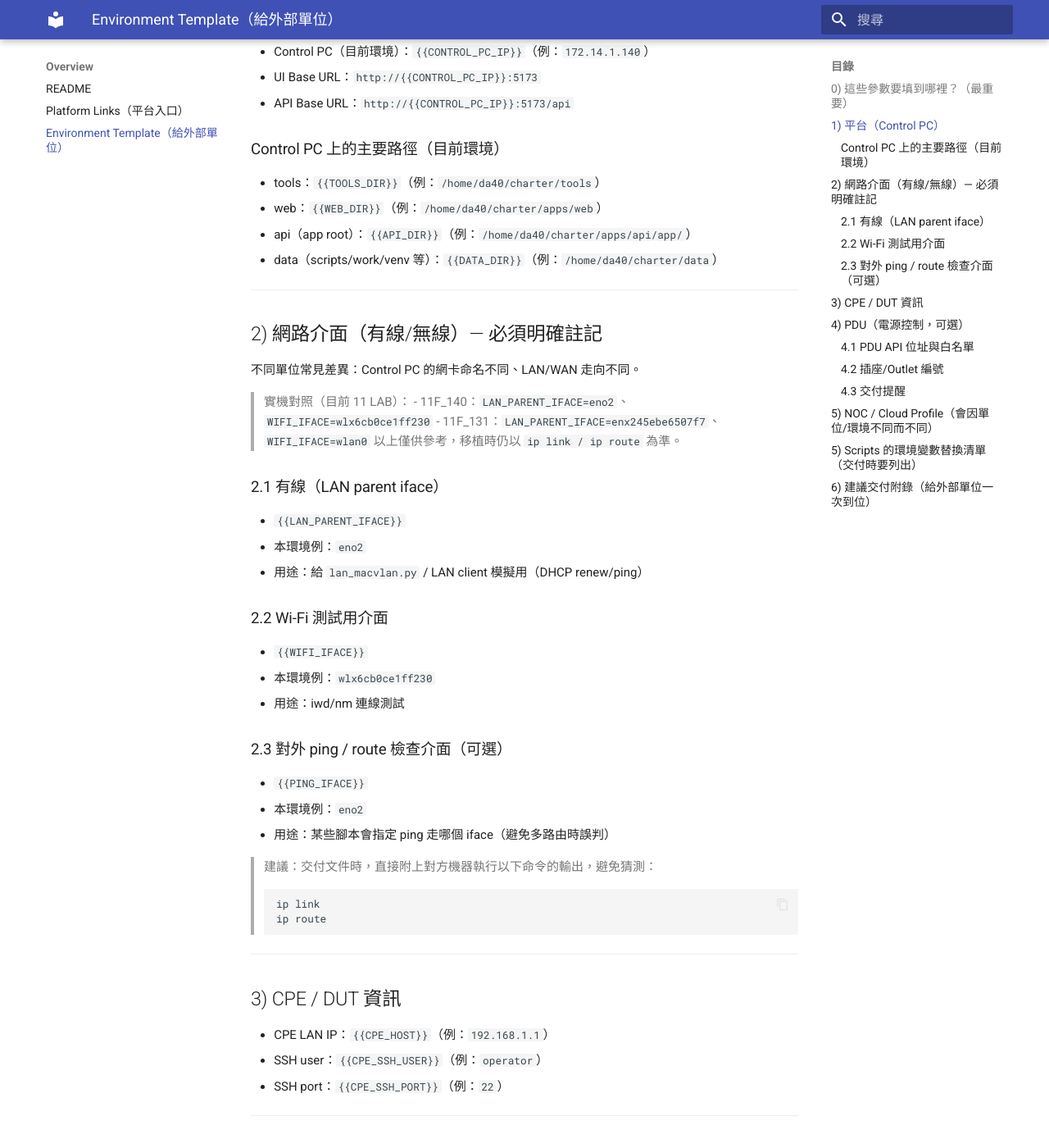
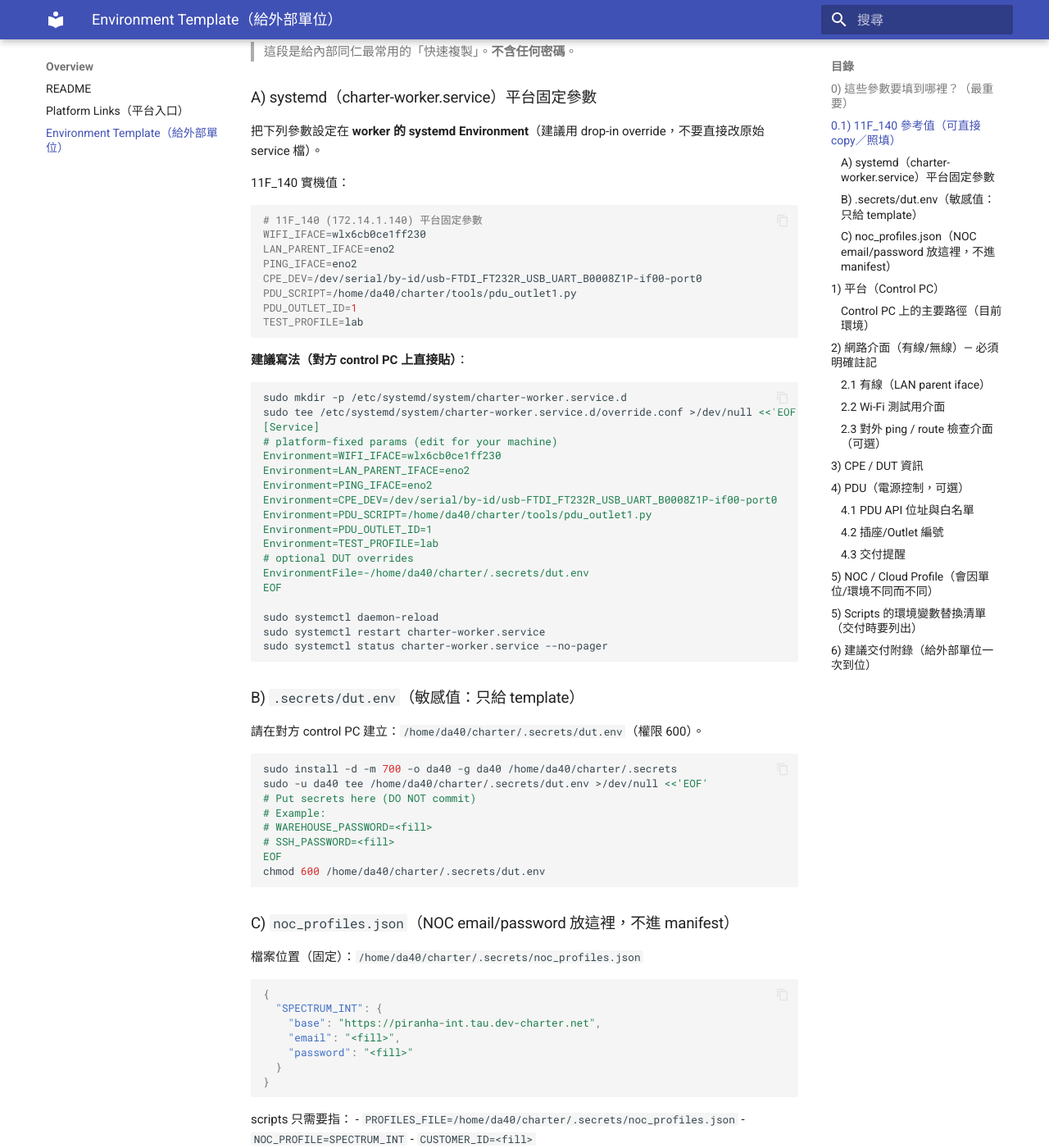
Before and after one commit to askeywifisit-ui/charter_project, an MkDocs documentation site: the page built from docs/charter_site/docs/environment_template.md, in a window 1280 px wide and 1400 px high, scrolled down 1132 px. Shown: the whole window at 82% size. Built offline with MkDocs 1.6.1 and Material for MkDocs 9.7.7, drawn with Linux system fonts in a browser that asks for light colours; comment, search, counter and statistics services are not loaded.

Commit message:
Docs: add 11F_140 copy/paste examples for env placement (systemd drop-in + dut.env + noc_profiles template)

````diff
--- a/docs/charter_site/docs/environment_template.md
+++ b/docs/charter_site/docs/environment_template.md
@@ -18,6 +18,86 @@
 | scripts 的非敏感參數（case 行為） | script zip 內的 **`manifest.yaml` env**（已在文件站用 `<fill>` 去敏） | `CYCLES`/`STOP_ON_FAIL`/timeout/retry | 每個 case 不同，適合留在 manifest |
 
 > 你如果只想快速讓平台跑起來：先把 systemd（worker）環境參數與 `.secrets/` 配好，scripts manifest 大多不用動。
+
+---
+
+## 0.1) 11F_140 參考值（可直接 copy／照填）
+
+> 這段是給內部同仁最常用的「快速複製」。**不含任何密碼**。
+
+### A) systemd（charter-worker.service）平台固定參數
+
+把下列參數設定在 **worker 的 systemd Environment**（建議用 drop-in override，不要直接改原始 service 檔）。
+
+11F_140 實機值：
+
+```bash
+# 11F_140 (172.14.1.140) 平台固定參數
+WIFI_IFACE=wlx6cb0ce1ff230
+LAN_PARENT_IFACE=eno2
+PING_IFACE=eno2
+CPE_DEV=/dev/serial/by-id/usb-FTDI_FT232R_USB_UART_B0008Z1P-if00-port0
+PDU_SCRIPT=/home/da40/charter/tools/pdu_outlet1.py
+PDU_OUTLET_ID=1
+TEST_PROFILE=lab
+```
+
+**建議寫法（對方 control PC 上直接貼）**：
+
+```bash
+sudo mkdir -p /etc/systemd/system/charter-worker.service.d
+sudo tee /etc/systemd/system/charter-worker.service.d/override.conf >/dev/null <<'EOF'
+[Service]
+# platform-fixed params (edit for your machine)
+Environment=WIFI_IFACE=wlx6cb0ce1ff230
+Environment=LAN_PARENT_IFACE=eno2
+Environment=PING_IFACE=eno2
+Environment=CPE_DEV=/dev/serial/by-id/usb-FTDI_FT232R_USB_UART_B0008Z1P-if00-port0
+Environment=PDU_SCRIPT=/home/da40/charter/tools/pdu_outlet1.py
+Environment=PDU_OUTLET_ID=1
+Environment=TEST_PROFILE=lab
+# optional DUT overrides
+EnvironmentFile=-/home/da40/charter/.secrets/dut.env
+EOF
+
+sudo systemctl daemon-reload
+sudo systemctl restart charter-worker.service
+sudo systemctl status charter-worker.service --no-pager
+```
+
+### B) `.secrets/dut.env`（敏感值：只給 template）
+
+請在對方 control PC 建立：`/home/da40/charter/.secrets/dut.env`（權限 600）。
+
+```bash
+sudo install -d -m 700 -o da40 -g da40 /home/da40/charter/.secrets
+sudo -u da40 tee /home/da40/charter/.secrets/dut.env >/dev/null <<'EOF'
+# Put secrets here (DO NOT commit)
+# Example:
+# WAREHOUSE_PASSWORD=<fill>
+# SSH_PASSWORD=<fill>
+EOF
+chmod 600 /home/da40/charter/.secrets/dut.env
+```
+
+### C) `noc_profiles.json`（NOC email/password 放這裡，不進 manifest）
+
+檔案位置（固定）：`/home/da40/charter/.secrets/noc_profiles.json`
+
+```json
+{
+  "SPECTRUM_INT": {
+    "base": "https://piranha-int.tau.dev-charter.net",
+    "email": "<fill>",
+    "password": "<fill>"
+  }
+}
+```
+
+scripts 只需要指：
+- `PROFILES_FILE=/home/da40/charter/.secrets/noc_profiles.json`
+- `NOC_PROFILE=SPECTRUM_INT`
+- `CUSTOMER_ID=<fill>`
 
 ---
 
````
